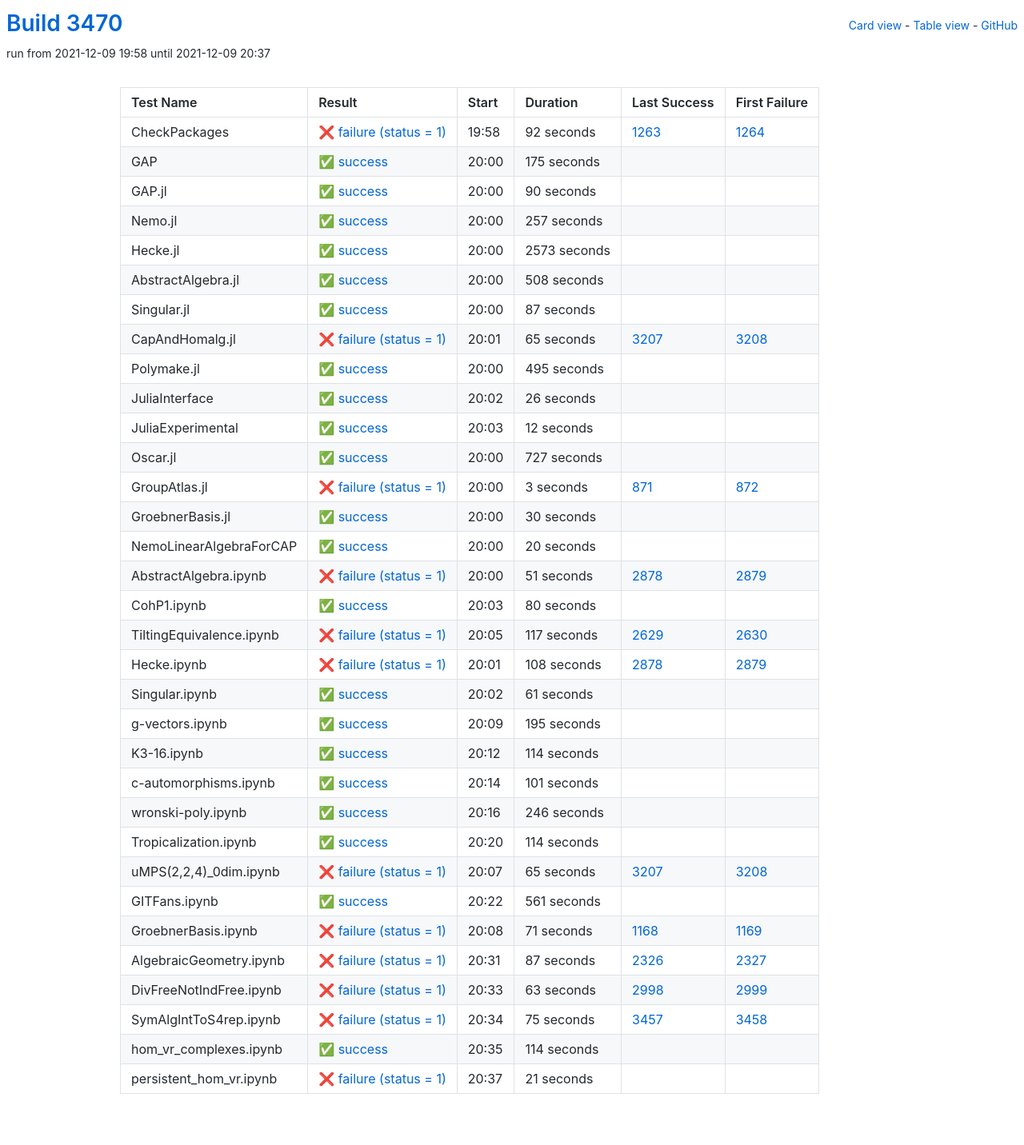
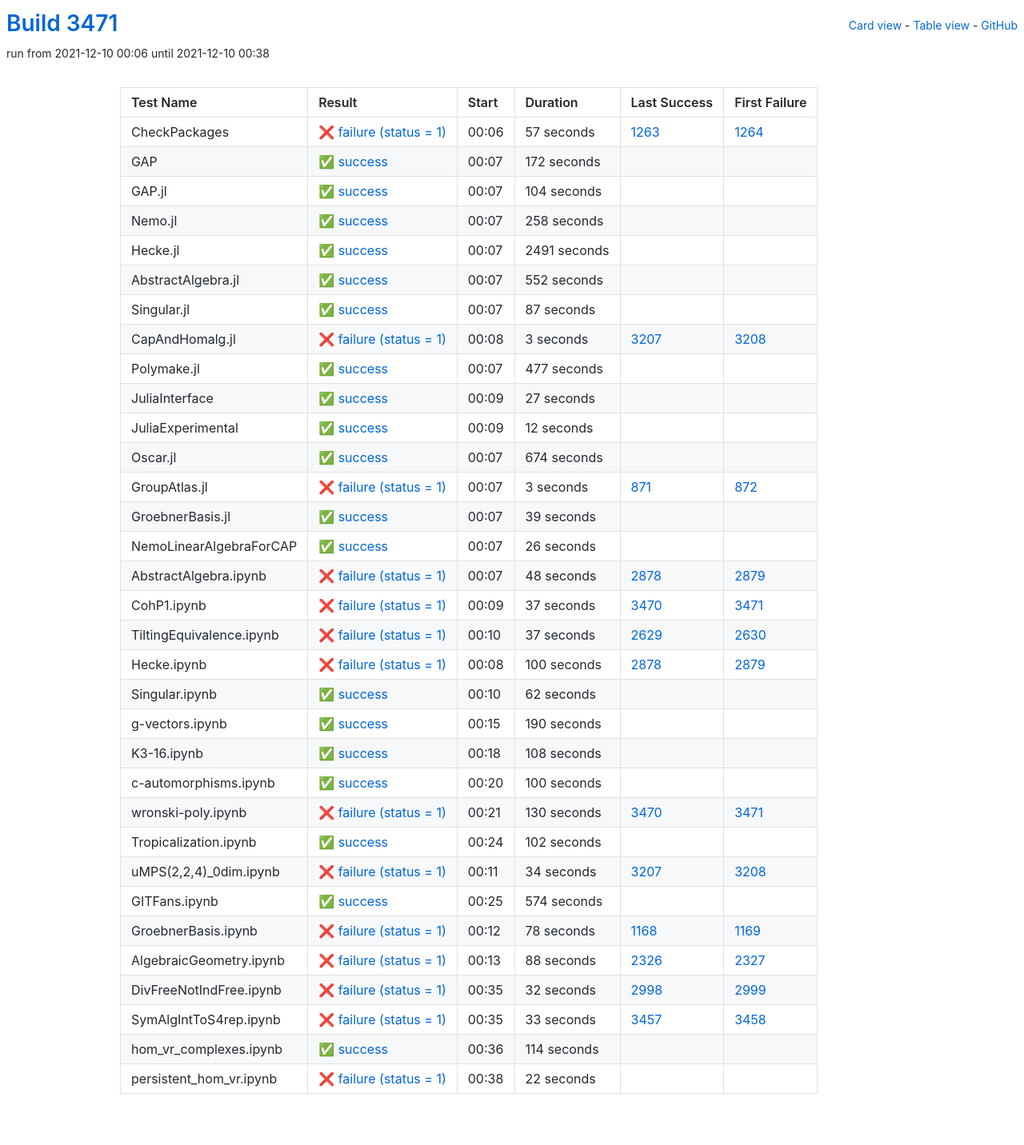
Before and after one commit to oscar-system/oscar-ci-status-stable, a Jekyll site: the page built from table.html, in a window 1280 px wide. Shown: the whole page at 80% size. Built offline with Jekyll 4.4.1, drawn with Linux system fonts in a browser that asks for light colours.

Commit message:
Build #3471

```diff
--- a/_data/ci.yml
+++ b/_data/ci.yml
@@ -1,6 +1,6 @@
 ---
-build: 3470
-build_url: https://oscarci.mathematik.uni-kl.de/job/oscar-stable/3470/
+build: 3471
+build_url: https://oscarci.mathematik.uni-kl.de/job/oscar-stable/3471/
 job: oscar-stable
 organization: oscar-system
 repo: oscar-ci-status-stable
@@ -8,80 +8,80 @@ repourl: https://github.com/oscar-system/oscar-ci-status-stable
 tests:
 - name: CheckPackages
   id: checkpackages
-  log: https://oscarci.mathematik.uni-kl.de/job/oscar-stable/3470/artifact/logs/build-3470/CheckPackages.log
-  start: 2021-12-09 19:58
+  log: https://oscarci.mathematik.uni-kl.de/job/oscar-stable/3471/artifact/logs/build-3471/CheckPackages.log
+  start: 2021-12-10 00:06
   success: false
   exitcode: 1
   status: failure
-  duration: 92
+  duration: 57
   last_success: 1263
   last_success_url: https://oscarci.mathematik.uni-kl.de/job/oscar-stable/1263/
   first_failure: 1264
   first_failure_url: https://oscarci.mathematik.uni-kl.de/job/oscar-stable/1264/
 - name: GAP
   id: gap
-  log: https://oscarci.mathematik.uni-kl.de/job/oscar-stable/3470/artifact/logs/build-3470/GAP.log
-  start: 2021-12-09 20:00
+  log: https://oscarci.mathematik.uni-kl.de/job/oscar-stable/3471/artifact/logs/build-3471/GAP.log
+  start: 2021-12-10 00:07
   success: true
   exitcode: 0
   status: success
-  duration: 175
+  duration: 172
   last_success: false
   last_success_url:
   first_failure: false
   first_failure_url:
 - name: GAP.jl
   id: gap-jl
-  log: https://oscarci.mathematik.uni-kl.de/job/oscar-stable/3470/artifact/logs/build-3470/GAP.jl.log
-  start: 2021-12-09 20:00
+  log: https://oscarci.mathematik.uni-kl.de/job/oscar-stable/3471/artifact/logs/build-3471/GAP.jl.log
+  start: 2021-12-10 00:07
   success: true
   exitcode: 0
   status: success
-  duration: 90
+  duration: 104
   last_success: false
   last_success_url:
   first_failure: false
   first_failure_url:
 - name: Nemo.jl
   id: nemo-jl
-  log: https://oscarci.mathematik.uni-kl.de/job/oscar-stable/3470/artifact/logs/build-3470/Nemo.jl.log
-  start: 2021-12-09 20:00
+  log: https://oscarci.mathematik.uni-kl.de/job/oscar-stable/3471/artifact/logs/build-3471/Nemo.jl.log
+  start: 2021-12-10 00:07
   success: true
   exitcode: 0
   status: success
-  duration: 257
+  duration: 258
   last_success: false
   last_success_url:
   first_failure: false
   first_failure_url:
 - name: Hecke.jl
   id: hecke-jl
-  log: https://oscarci.mathematik.uni-kl.de/job/oscar-stable/3470/artifact/logs/build-3470/Hecke.jl.log
-  start: 2021-12-09 20:00
+  log: https://oscarci.mathematik.uni-kl.de/job/oscar-stable/3471/artifact/logs/build-3471/Hecke.jl.log
+  start: 2021-12-10 00:07
   success: true
   exitcode: 0
   status: success
-  duration: 2573
+  duration: 2491
   last_success: false
   last_success_url:
   first_failure: false
   first_failure_url:
 - name: AbstractAlgebra.jl
   id: abstractalgebra-jl
-  log: https://oscarci.mathematik.uni-kl.de/job/oscar-stable/3470/artifact/logs/build-3470/AbstractAlgebra.jl.log
-  start: 2021-12-09 20:00
+  log: https://oscarci.mathematik.uni-kl.de/job/oscar-stable/3471/artifact/logs/build-3471/AbstractAlgebra.jl.log
+  start: 2021-12-10 00:07
   success: true
   exitcode: 0
   status: success
-  duration: 508
+  duration: 552
   last_success: false
   last_success_url:
   first_failure: false
   first_failure_url:
 - name: Singular.jl
   id: singular-jl
-  log: https://oscarci.mathematik.uni-kl.de/job/oscar-stable/3470/artifact/logs/build-3470/Singular.jl.log
-  start: 2021-12-09 20:00
+  log: https://oscarci.mathematik.uni-kl.de/job/oscar-stable/3471/artifact/logs/build-3471/Singular.jl.log
+  start: 2021-12-10 00:07
   success: true
   exitcode: 0
   status: success
@@ -92,44 +92,44 @@ tests:
   first_failure_url:
 - name: CapAndHomalg.jl
   id: capandhomalg-jl
-  log: https://oscarci.mathematik.uni-kl.de/job/oscar-stable/3470/artifact/logs/build-3470/CapAndHomalg.jl.log
-  start: 2021-12-09 20:01
+  log: https://oscarci.mathematik.uni-kl.de/job/oscar-stable/3471/artifact/logs/build-3471/CapAndHomalg.jl.log
+  start: 2021-12-10 00:08
   success: false
   exitcode: 1
   status: failure
-  duration: 65
+  duration: 3
   last_success: 3207
   last_success_url: https://oscarci.mathematik.uni-kl.de/job/oscar-stable/3207/
   first_failure: 3208
   first_failure_url: https://oscarci.mathematik.uni-kl.de/job/oscar-stable/3208/
 - name: Polymake.jl
   id: polymake-jl
-  log: https://oscarci.mathematik.uni-kl.de/job/oscar-stable/3470/artifact/logs/build-3470/Polymake.jl.log
-  start: 2021-12-09 20:00
+  log: https://oscarci.mathematik.uni-kl.de/job/oscar-stable/3471/artifact/logs/build-3471/Polymake.jl.log
+  start: 2021-12-10 00:07
   success: true
   exitcode: 0
   status: success
-  duration: 495
+  duration: 477
   last_success: false
   last_success_url:
   first_failure: false
   first_failure_url:
 - name: JuliaInterface
   id: juliainterface
-  log: https://oscarci.mathematik.uni-kl.de/job/oscar-stable/3470/artifact/logs/build-3470/JuliaInterface.log
-  start: 2021-12-09 20:02
+  log: https://oscarci.mathematik.uni-kl.de/job/oscar-stable/3471/artifact/logs/build-3471/JuliaInterface.log
+  start: 2021-12-10 00:09
   success: true
   exitcode: 0
   status: success
-  duration: 26
+  duration: 27
   last_success: false
   last_success_url:
   first_failure: false
   first_failure_url:
 - name: JuliaExperimental
   id: juliaexperimental
-  log: https://oscarci.mathematik.uni-kl.de/job/oscar-stable/3470/artifact/logs/build-3470/JuliaExperimental.log
-  start: 2021-12-09 20:03
+  log: https://oscarci.mathematik.uni-kl.de/job/oscar-stable/3471/artifact/logs/build-3471/JuliaExperimental.log
+  start: 2021-12-10 00:09
   success: true
   exitcode: 0
   status: success
@@ -140,20 +140,20 @@ tests:
   first_failure_url:
 - name: Oscar.jl
   id: oscar-jl
-  log: https://oscarci.mathematik.uni-kl.de/job/oscar-stable/3470/artifact/logs/build-3470/Oscar.jl.log
-  start: 2021-12-09 20:00
+  log: https://oscarci.mathematik.uni-kl.de/job/oscar-stable/3471/artifact/logs/build-3471/Oscar.jl.log
+  start: 2021-12-10 00:07
   success: true
   exitcode: 0
   status: success
-  duration: 727
+  duration: 674
   last_success: false
   last_success_url:
   first_failure: false
   first_failure_url:
 - name: GroupAtlas.jl
   id: groupatlas-jl
-  log: https://oscarci.mathematik.uni-kl.de/job/oscar-stable/3470/artifact/logs/build-3470/GroupAtlas.jl.log
-  start: 2021-12-09 20:00
+  log: https://oscarci.mathematik.uni-kl.de/job/oscar-stable/3471/artifact/logs/build-3471/GroupAtlas.jl.log
+  start: 2021-12-10 00:07
   success: false
   exitcode: 1
   status: failure
@@ -164,224 +164,224 @@ tests:
   first_failure_url: https://oscarci.mathematik.uni-kl.de/job/oscar-stable/872/
 - name: GroebnerBasis.jl
   id: groebnerbasis-jl
-  log: https://oscarci.mathematik.uni-kl.de/job/oscar-stable/3470/artifact/logs/build-3470/GroebnerBasis.jl.log
-  start: 2021-12-09 20:00
+  log: https://oscarci.mathematik.uni-kl.de/job/oscar-stable/3471/artifact/logs/build-3471/GroebnerBasis.jl.log
+  start: 2021-12-10 00:07
   success: true
   exitcode: 0
   status: success
-  duration: 30
+  duration: 39
   last_success: false
   last_success_url:
   first_failure: false
   first_failure_url:
 - name: NemoLinearAlgebraForCAP
   id: nemolinearalgebraforcap
-  log: https://oscarci.mathematik.uni-kl.de/job/oscar-stable/3470/artifact/logs/build-3470/NemoLinearAlgebraForCAP.log
-  start: 2021-12-09 20:00
+  log: https://oscarci.mathematik.uni-kl.de/job/oscar-stable/3471/artifact/logs/build-3471/NemoLinearAlgebraForCAP.log
+  start: 2021-12-10 00:07
   success: true
   exitcode: 0
   status: success
-  duration: 20
+  duration: 26
   last_success: false
   last_success_url:
   first_failure: false
   first_failure_url:
 - name: AbstractAlgebra.ipynb
   id: abstractalgebra-ipynb
-  log: https://oscarci.mathematik.uni-kl.de/job/oscar-stable/3470/artifact/logs/build-3470/AbstractAlgebra.ipynb.log
-  start: 2021-12-09 20:00
+  log: https://oscarci.mathematik.uni-kl.de/job/oscar-stable/3471/artifact/logs/build-3471/AbstractAlgebra.ipynb.log
+  start: 2021-12-10 00:07
   success: false
   exitcode: 1
   status: failure
-  duration: 51
+  duration: 48
   last_success: 2878
   last_success_url: https://oscarci.mathematik.uni-kl.de/job/oscar-stable/2878/
   first_failure: 2879
   first_failure_url: https://oscarci.mathematik.uni-kl.de/job/oscar-stable/2879/
 - name: CohP1.ipynb
   id: cohp1-ipynb
-  log: https://oscarci.mathematik.uni-kl.de/job/oscar-stable/3470/artifact/logs/build-3470/CohP1.ipynb.log
-  start: 2021-12-09 20:03
-  success: true
-  exitcode: 0
-  status: success
-  duration: 80
-  last_success: false
-  last_success_url:
-  first_failure: false
-  first_failure_url:
-- name: TiltingEquivalence.ipynb
-  id: tiltingequivalence-ipynb
-  log: https://oscarci.mathematik.uni-kl.de/job/oscar-stable/3470/artifact/logs/build-3470/TiltingEquivalence.ipynb.log
-  start: 2021-12-09 20:05
+  log: https://oscarci.mathematik.uni-kl.de/job/oscar-stable/3471/artifact/logs/build-3471/CohP1.ipynb.log
+  start: 2021-12-10 00:09
   success: false
   exitcode: 1
   status: failure
-  duration: 117
+  duration: 37
+  last_success: 3470
+  last_success_url: https://oscarci.mathematik.uni-kl.de/job/oscar-stable/3470/
+  first_failure: 3471
+  first_failure_url: https://oscarci.mathematik.uni-kl.de/job/oscar-stable/3471/
+- name: TiltingEquivalence.ipynb
+  id: tiltingequivalence-ipynb
+  log: https://oscarci.mathematik.uni-kl.de/job/oscar-stable/3471/artifact/logs/build-3471/TiltingEquivalence.ipynb.log
+  start: 2021-12-10 00:10
+  success: false
+  exitcode: 1
+  status: failure
+  duration: 37
   last_success: 2629
   last_success_url: https://oscarci.mathematik.uni-kl.de/job/oscar-stable/2629/
   first_failure: 2630
   first_failure_url: https://oscarci.mathematik.uni-kl.de/job/oscar-stable/2630/
 - name: Hecke.ipynb
   id: hecke-ipynb
-  log: https://oscarci.mathematik.uni-kl.de/job/oscar-stable/3470/artifact/logs/build-3470/Hecke.ipynb.log
-  start: 2021-12-09 20:01
+  log: https://oscarci.mathematik.uni-kl.de/job/oscar-stable/3471/artifact/logs/build-3471/Hecke.ipynb.log
+  start: 2021-12-10 00:08
   success: false
   exitcode: 1
   status: failure
-  duration: 108
+  duration: 100
   last_success: 2878
   last_success_url: https://oscarci.mathematik.uni-kl.de/job/oscar-stable/2878/
   first_failure: 2879
   first_failure_url: https://oscarci.mathematik.uni-kl.de/job/oscar-stable/2879/
 - name: Singular.ipynb
   id: singular-ipynb
-  log: https://oscarci.mathematik.uni-kl.de/job/oscar-stable/3470/artifact/logs/build-3470/Singular.ipynb.log
-  start: 2021-12-09 20:02
+  log: https://oscarci.mathematik.uni-kl.de/job/oscar-stable/3471/artifact/logs/build-3471/Singular.ipynb.log
+  start: 2021-12-10 00:10
   success: true
   exitcode: 0
   status: success
-  duration: 61
+  duration: 62
   last_success: false
   last_success_url:
   first_failure: false
   first_failure_url:
 - name: g-vectors.ipynb
   id: g-vectors-ipynb
-  log: https://oscarci.mathematik.uni-kl.de/job/oscar-stable/3470/artifact/logs/build-3470/g-vectors.ipynb.log
-  start: 2021-12-09 20:09
+  log: https://oscarci.mathematik.uni-kl.de/job/oscar-stable/3471/artifact/logs/build-3471/g-vectors.ipynb.log
+  start: 2021-12-10 00:15
   success: true
   exitcode: 0
   status: success
-  duration: 195
+  duration: 190
   last_success: false
   last_success_url:
   first_failure: false
   first_failure_url:
 - name: K3-16.ipynb
   id: k3-16-ipynb
-  log: https://oscarci.mathematik.uni-kl.de/job/oscar-stable/3470/artifact/logs/build-3470/K3-16.ipynb.log
-  start: 2021-12-09 20:12
+  log: https://oscarci.mathematik.uni-kl.de/job/oscar-stable/3471/artifact/logs/build-3471/K3-16.ipynb.log
+  start: 2021-12-10 00:18
   success: true
   exitcode: 0
   status: success
-  duration: 114
+  duration: 108
   last_success: false
   last_success_url:
   first_failure: false
   first_failure_url:
 - name: c-automorphisms.ipynb
   id: c-automorphisms-ipynb
-  log: https://oscarci.mathematik.uni-kl.de/job/oscar-stable/3470/artifact/logs/build-3470/c-automorphisms.ipynb.log
-  start: 2021-12-09 20:14
+  log: https://oscarci.mathematik.uni-kl.de/job/oscar-stable/3471/artifact/logs/build-3471/c-automorphisms.ipynb.log
+  start: 2021-12-10 00:20
   success: true
   exitcode: 0
   status: success
-  duration: 101
+  duration: 100
   last_success: false
   last_success_url:
   first_failure: false
   first_failure_url:
 - name: wronski-poly.ipynb
   id: wronski-poly-ipynb
-  log: https://oscarci.mathematik.uni-kl.de/job/oscar-stable/3470/artifact/logs/build-3470/wronski-poly.ipynb.log
-  start: 2021-12-09 20:16
+  log: https://oscarci.mathematik.uni-kl.de/job/oscar-stable/3471/artifact/logs/build-3471/wronski-poly.ipynb.log
+  start: 2021-12-10 00:21
+  success: false
+  exitcode: 1
+  status: failure
+  duration: 130
+  last_success: 3470
+  last_success_url: https://oscarci.mathematik.uni-kl.de/job/oscar-stable/3470/
+  first_failure: 3471
+  first_failure_url: https://oscarci.mathematik.uni-kl.de/job/oscar-stable/3471/
+- name: Tropicalization.ipynb
+  id: tropicalization-ipynb
+  log: https://oscarci.mathematik.uni-kl.de/job/oscar-stable/3471/artifact/logs/build-3471/Tropicalization.ipynb.log
+  start: 2021-12-10 00:24
   success: true
   exitcode: 0
   status: success
-  duration: 246
-  last_success: false
-  last_success_url:
-  first_failure: false
-  first_failure_url:
-- name: Tropicalization.ipynb
-  id: tropicalization-ipynb
-  log: https://oscarci.mathematik.uni-kl.de/job/oscar-stable/3470/artifact/logs/build-3470/Tropicalization.ipynb.log
-  start: 2021-12-09 20:20
-  success: true
-  exitcode: 0
-  status: success
-  duration: 114
+  duration: 102
   last_success: false
   last_success_url:
   first_failure: false
   first_failure_url:
 - name: uMPS(2,2,4)_0dim.ipynb
   id: umps-2-2-4-0dim-ipynb
-  log: https://oscarci.mathematik.uni-kl.de/job/oscar-stable/3470/artifact/logs/build-3470/uMPS-2-2-4-_0dim.ipynb.log
-  start: 2021-12-09 20:07
+  log: https://oscarci.mathematik.uni-kl.de/job/oscar-stable/3471/artifact/logs/build-3471/uMPS-2-2-4-_0dim.ipynb.log
+  start: 2021-12-10 00:11
   success: false
   exitcode: 1
   status: failure
-  duration: 65
+  duration: 34
   last_success: 3207
   last_success_url: https://oscarci.mathematik.uni-kl.de/job/oscar-stable/3207/
   first_failure: 3208
   first_failure_url: https://oscarci.mathematik.uni-kl.de/job/oscar-stable/3208/
 - name: GITFans.ipynb
   id: gitfans-ipynb
-  log: https://oscarci.mathematik.uni-kl.de/job/oscar-stable/3470/artifact/logs/build-3470/GITFans.ipynb.log
-  start: 2021-12-09 20:22
+  log: https://oscarci.mathematik.uni-kl.de/job/oscar-stable/3471/artifact/logs/build-3471/GITFans.ipynb.log
+  start: 2021-12-10 00:25
   success: true
   exitcode: 0
   status: success
-  duration: 561
+  duration: 574
   last_success: false
   last_success_url:
   first_failure: false
   first_failure_url:
 - name: GroebnerBasis.ipynb
   id: groebnerbasis-ipynb
-  log: https://oscarci.mathematik.uni-kl.de/job/oscar-stable/3470/artifact/logs/build-3470/GroebnerBasis.ipynb.log
-  start: 2021-12-09 20:08
+  log: https://oscarci.mathematik.uni-kl.de/job/oscar-stable/3471/artifact/logs/build-3471/GroebnerBasis.ipynb.log
+  start: 2021-12-10 00:12
   success: false
   exitcode: 1
   status: failure
-  duration: 71
+  duration: 78
   last_success: 1168
   last_success_url: https://oscarci.mathematik.uni-kl.de/job/oscar-stable/1168/
   first_failure: 1169
   first_failure_url: https://oscarci.mathematik.uni-kl.de/job/oscar-stable/1169/
 - name: AlgebraicGeometry.ipynb
   id: algebraicgeometry-ipynb
-  log: https://oscarci.mathematik.uni-kl.de/job/oscar-stable/3470/artifact/logs/build-3470/AlgebraicGeometry.ipynb.log
-  start: 2021-12-09 20:31
+  log: https://oscarci.mathematik.uni-kl.de/job/oscar-stable/3471/artifact/logs/build-3471/AlgebraicGeometry.ipynb.log
+  start: 2021-12-10 00:13
   success: false
   exitcode: 1
   status: failure
-  duration: 87
+  duration: 88
   last_success: 2326
   last_success_url: https://oscarci.mathematik.uni-kl.de/job/oscar-stable/2326/
   first_failure: 2327
   first_failure_url: https://oscarci.mathematik.uni-kl.de/job/oscar-stable/2327/
 - name: DivFreeNotIndFree.ipynb
   id: divfreenotindfree-ipynb
-  log: https://oscarci.mathematik.uni-kl.de/job/oscar-stable/3470/artifact/logs/build-3470/DivFreeNotIndFree.ipynb.log
-  start: 2021-12-09 20:33
+  log: https://oscarci.mathematik.uni-kl.de/job/oscar-stable/3471/artifact/logs/build-3471/DivFreeNotIndFree.ipynb.log
+  start: 2021-12-10 00:35
   success: false
   exitcode: 1
   status: failure
-  duration: 63
+  duration: 32
   last_success: 2998
   last_success_url: https://oscarci.mathematik.uni-kl.de/job/oscar-stable/2998/
   first_failure: 2999
   first_failure_url: https://oscarci.mathematik.uni-kl.de/job/oscar-stable/2999/
 - name: SymAlgIntToS4rep.ipynb
   id: symalginttos4rep-ipynb
-  log: https://oscarci.mathematik.uni-kl.de/job/oscar-stable/3470/artifact/logs/build-3470/SymAlgIntToS4rep.ipynb.log
-  start: 2021-12-09 20:34
+  log: https://oscarci.mathematik.uni-kl.de/job/oscar-stable/3471/artifact/logs/build-3471/SymAlgIntToS4rep.ipynb.log
+  start: 2021-12-10 00:35
   success: false
   exitcode: 1
   status: failure
-  duration: 75
+  duration: 33
   last_success: 3457
   last_success_url: https://oscarci.mathematik.uni-kl.de/job/oscar-stable/3457/
   first_failure: 3458
   first_failure_url: https://oscarci.mathematik.uni-kl.de/job/oscar-stable/3458/
 - name: hom_vr_complexes.ipynb
   id: hom-vr-complexes-ipynb
-  log: https://oscarci.mathematik.uni-kl.de/job/oscar-stable/3470/artifact/logs/build-3470/hom_vr_complexes.ipynb.log
-  start: 2021-12-09 20:35
+  log: https://oscarci.mathematik.uni-kl.de/job/oscar-stable/3471/artifact/logs/build-3471/hom_vr_complexes.ipynb.log
+  start: 2021-12-10 00:36
   success: true
   exitcode: 0
   status: success
@@ -392,12 +392,12 @@ tests:
   first_failure_url:
 - name: persistent_hom_vr.ipynb
   id: persistent-hom-vr-ipynb
-  log: https://oscarci.mathematik.uni-kl.de/job/oscar-stable/3470/artifact/logs/build-3470/persistent_hom_vr.ipynb.log
-  start: 2021-12-09 20:37
+  log: https://oscarci.mathematik.uni-kl.de/job/oscar-stable/3471/artifact/logs/build-3471/persistent_hom_vr.ipynb.log
+  start: 2021-12-10 00:38
   success: false
   exitcode: 1
   status: failure
-  duration: 21
+  duration: 22
   last_success: false
   last_success_url:
   first_failure: false
```
Also changed, not shown: README.md.
